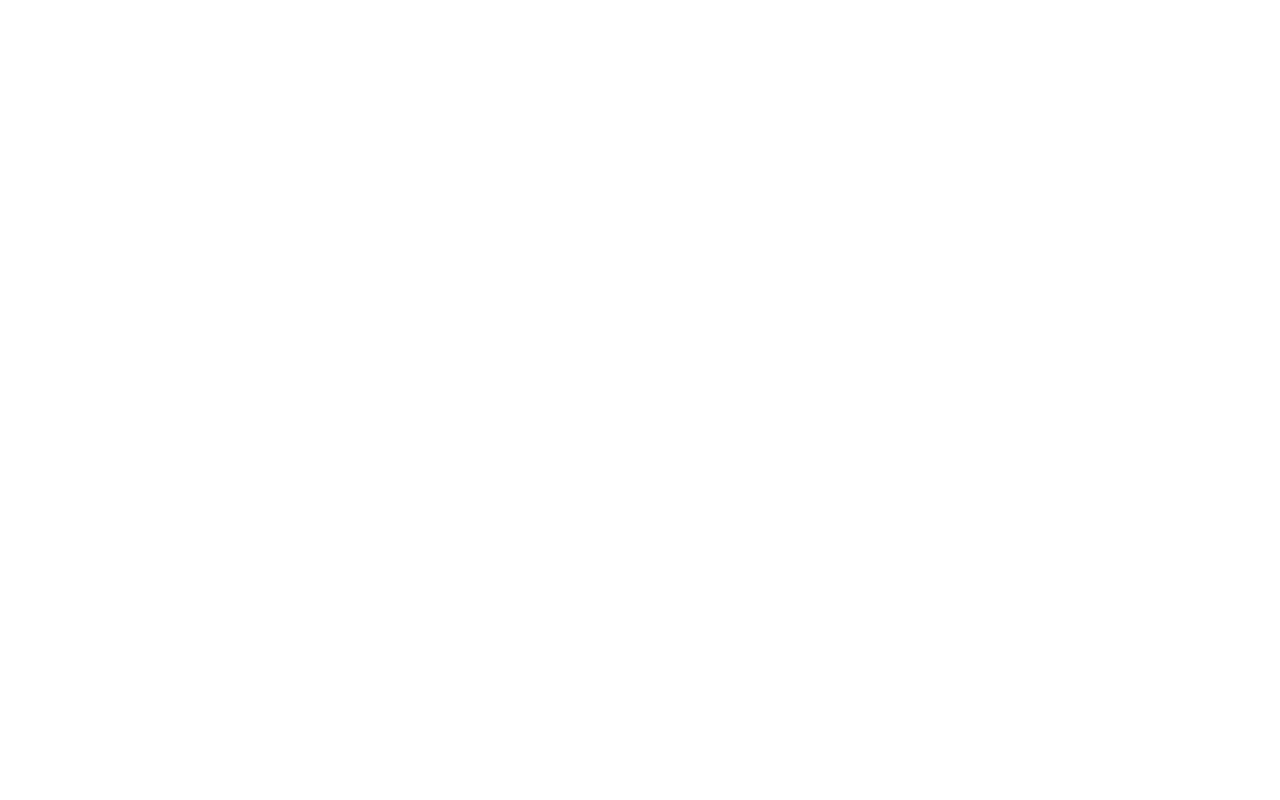
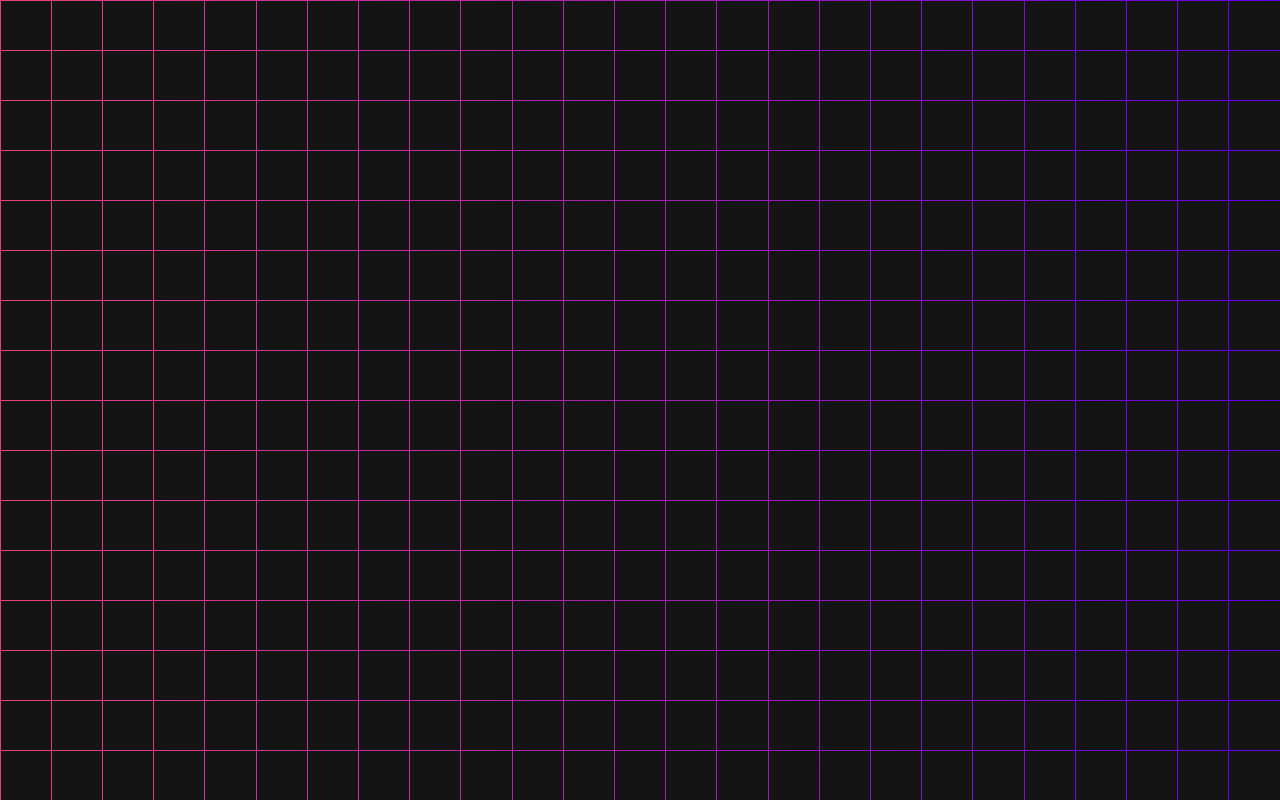
Before and after one commit to chamesh2019/responsive-grid, a plain HTML site: page index.html in a window 1280 px wide. Drawn offline with nearby package versions, Linux system fonts and the light colour scheme.

Commit message:
Update index.html

```diff
--- a/index.html
+++ b/index.html
@@ -1,10 +1,12 @@
 <html>
 <head>
 <title>Responsive Grid</title>
+<link rel="stylesheet" href="main.css">
 </head>
 <body>
 <div id="wrapper">
 </div>
 <script src="https://cdnjs.cloudflare.com/ajax/libs/animejs/3.2.1/anime.min.js"></script>
+<script src="main.js"></script>
 </body>
 </html>
```
